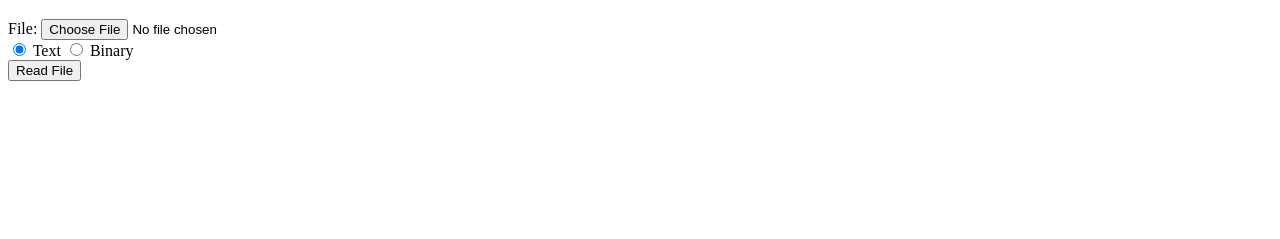
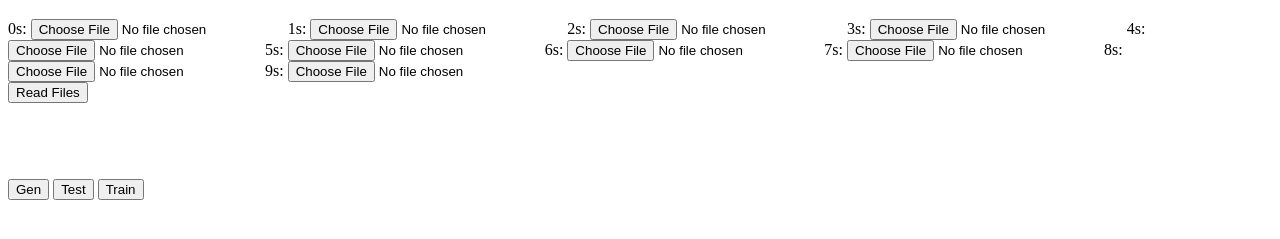
Before and after one commit to WillTheBigCodeMan/snakeNeuralNetwork, a plain HTML site: page imagedata/index.html in a window 1280 px wide. Shown: the part 61-300 px from the top of the page. Drawn offline with Linux system fonts and the light colour scheme.

Commit message:
Update index.html

```diff
--- a/imagedata/index.html
+++ b/imagedata/index.html
@@ -10,23 +10,53 @@
    <form>
     <div>
         <label>
-            <span>File:</span>
-            <input type="file" id="fileInput">
+            <span>0s:</span>
+            <input type="file" id="fileInput0">
+        </label>
+        <label>
+            <span>1s:</span>
+            <input type="file" id="fileInput1">
+        </label>
+        <label>
+            <span>2s:</span>
+            <input type="file" id="fileInput2">
+        </label>
+        <label>
+            <span>3s:</span>
+            <input type="file" id="fileInput3">
+        </label>
+        <label>
+            <span>4s:</span>
+            <input type="file" id="fileInput4">
+        </label>
+        <label>
+            <span>5s:</span>
+            <input type="file" id="fileInput5">
+        </label>
+        <label>
+            <span>6s:</span>
+            <input type="file" id="fileInput6">
+        </label>
+        <label>
+            <span>7s:</span>
+            <input type="file" id="fileInput7">
+        </label>
+        <label>
+            <span>8s:</span>
+            <input type="file" id="fileInput8">
+        </label>
+        <label>
+            <span>9s:</span>
+            <input type="file" id="fileInput9">
         </label>
     </div>
     <div>
-        <label>
-            <input id="rdoText" type="radio" name="format" value="text" checked>
-            Text
-        </label>
-        <label>
-            <input id="rdoBinary" type="radio" name="format" value="binary">
-            Binary
-        </label>
+        <input id="btnRead" type="button" value="Read Files">
     </div>
-    <div>
-        <input id="btnRead" type="button" value="Read File">
-    </div>
+    <canvas id = "test" width = "56" height = "56">Broken</canvas><p id = "outputs"></p>
 </form>
+<button onclick="generateImgs()">Gen</button>
+<button onclick="displayRandom()">Test</button>
+<button onclick="trainAi()">Train</button>
 </body>
 <script src = "script.js"></script>
```
